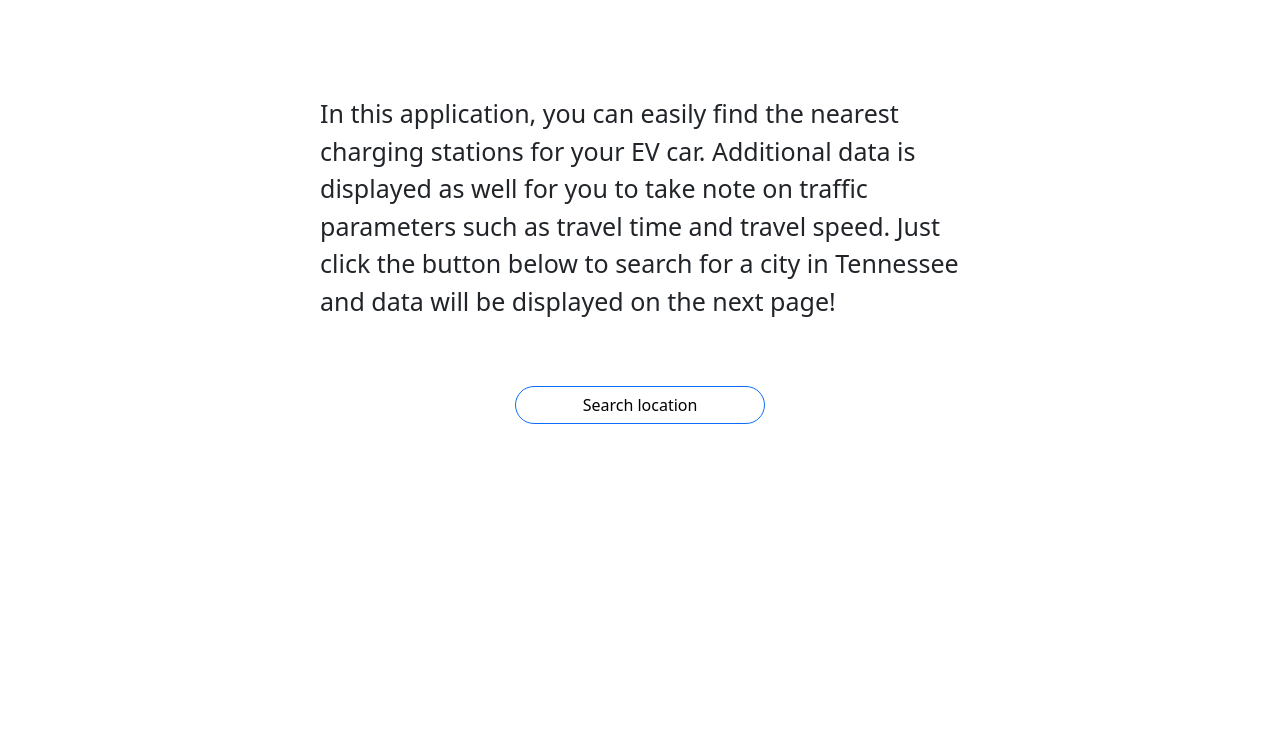
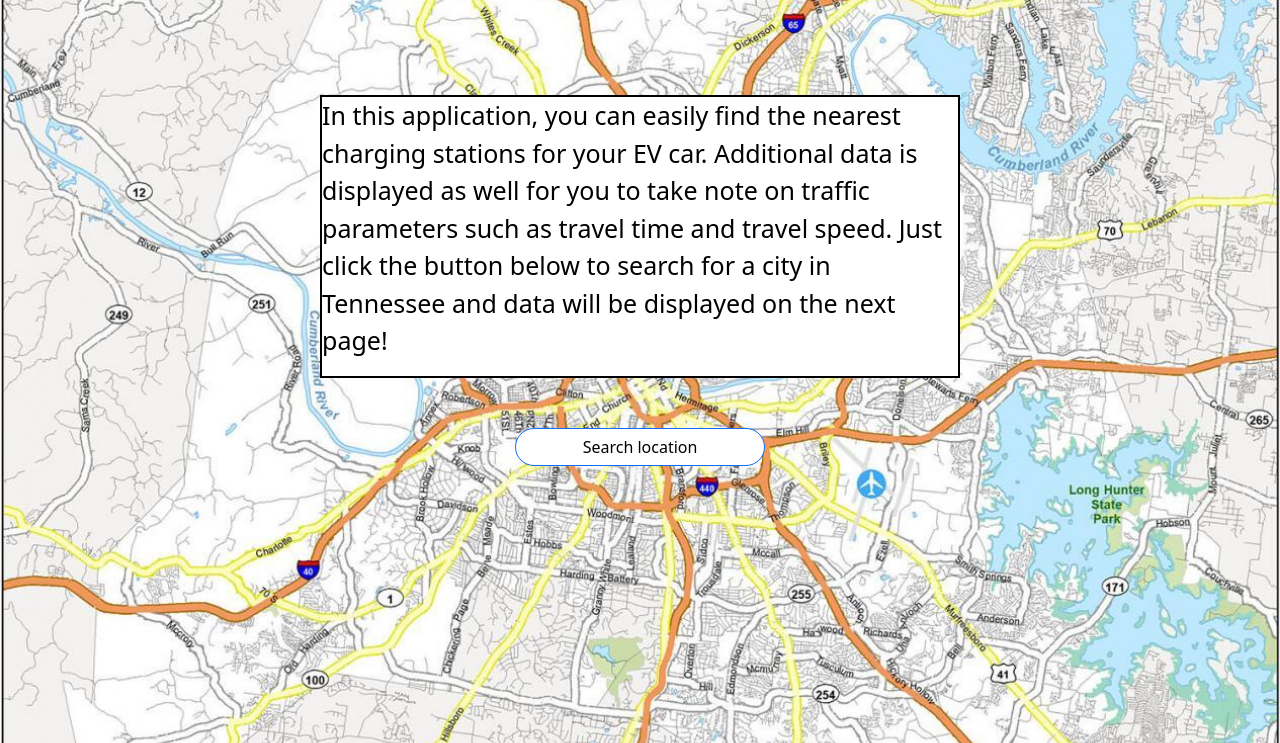
Before and after one commit to mackemo/Project-1-CarCharge, a plain HTML site: page index.html in a window 1280 px wide. Shown: the part 107-850 px from the top of the page. Before the commit the page ends 800 px from the top, so only its background shows below. Drawn offline with nearby package versions, Linux system fonts and the light colour scheme.

Commit message:
added background image and styling to paragraph

```diff
--- a/assets/style.css
+++ b/assets/style.css
@@ -4,6 +4,13 @@ header {
     border-style: groove;
     background-color: rgb(69, 69, 102);
     margin-top: 50px;
+}
+
+body {
+    background-image: url('./images/Nashville-Road-Map.jpg');
+    background-size: cover;
+    background-position: center;
+    min-height: 100vh;
 }
 
 #button {
@@ -26,6 +33,9 @@ header {
 }
 
 #paragraph-content {
+    background-color: white;
+    color: black;
+    border: 2px solid black;
     font-size: 25px;
 
 }
```
Also changed, not shown: index.html (+2 -1 lines), assets/images/Nashville-Road-Map.jpg (added).
